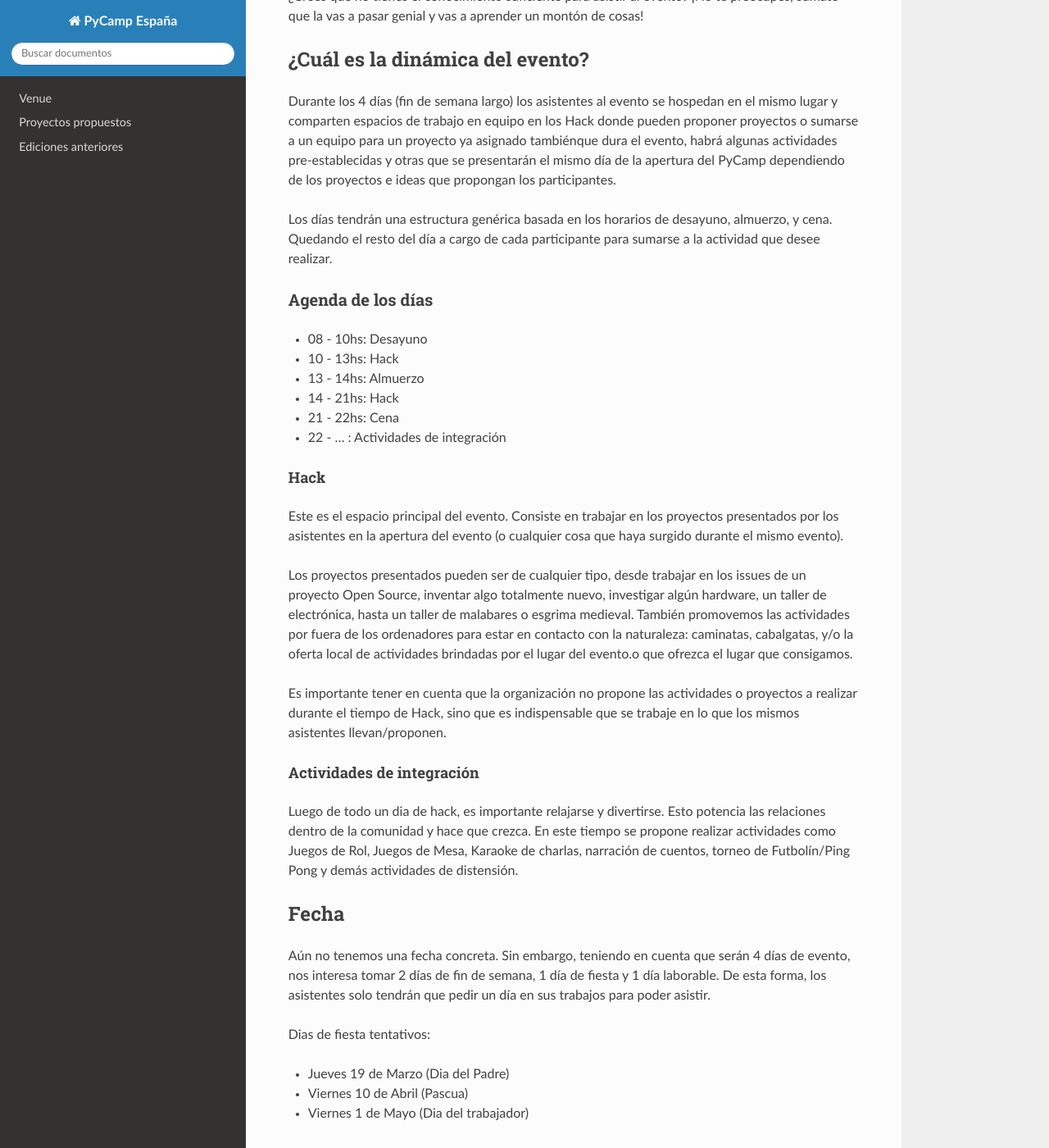
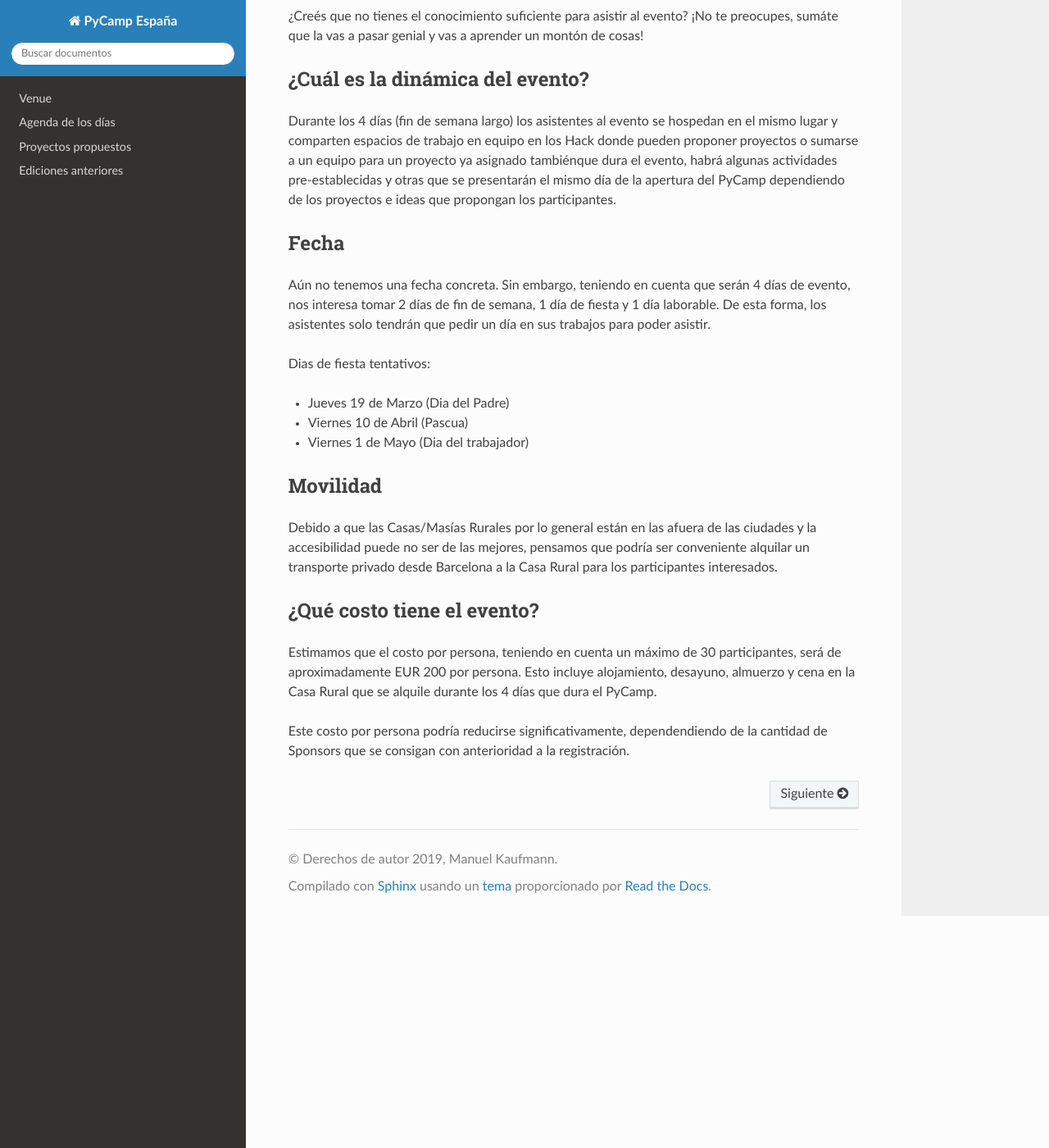
Before and after one commit to humitos/pycampes, a Sphinx documentation site: the page built from docs/index.rst, in a window 1280 px wide and 1400 px high, scrolled down 1184 px. Shown: the whole window at 82% size. Built offline with Sphinx 7.4.7 and the Read the Docs theme 2.0.0, drawn with Linux system fonts in a browser that asks for light colours; some of the changed text lies outside the part shown.

Commit message:
re-estructura de contenido

```diff
--- a/docs/index.rst
+++ b/docs/index.rst
@@ -36,32 +36,6 @@ El PyCamp es un evento inclusivo donde se potencian las habilidades de programac
 
 Durante los 4 días (fin de semana largo) los asistentes al evento se hospedan en el mismo lugar y comparten espacios de trabajo en equipo en los Hack donde pueden proponer proyectos o sumarse a un equipo para un proyecto ya asignado tambiénque dura el evento, habrá algunas actividades pre-establecidas y otras que se presentarán el mismo día de la apertura del PyCamp dependiendo de los proyectos e ideas que propongan los participantes.
 
-Los días tendrán una estructura genérica basada en los horarios de desayuno, almuerzo, y cena. Quedando el resto del día a cargo de cada participante para sumarse a la actividad que desee realizar.
-
-Agenda de los días
-~~~~~~~~~~~~~~~~~~
-
-* 08 - 10hs: Desayuno
-* 10 - 13hs: Hack
-* 13 - 14hs: Almuerzo
-* 14 - 21hs: Hack
-* 21 - 22hs: Cena
-* 22 - ... : Actividades de integración
-
-
-Hack
-++++
-
-Este es el espacio principal del evento. Consiste en trabajar en los proyectos presentados por los asistentes en la apertura del evento (o cualquier cosa que haya surgido durante el mismo evento).
-
-Los proyectos presentados pueden ser de cualquier tipo, desde trabajar en los issues de un proyecto Open Source, inventar algo totalmente nuevo, investigar algún hardware, un taller de electrónica, hasta un taller de malabares o esgrima medieval. También promovemos las actividades por fuera de los ordenadores para estar en contacto con la naturaleza: caminatas, cabalgatas, y/o la oferta local de actividades brindadas por el lugar del evento.o que ofrezca el lugar que consigamos.
-
-Es importante tener en cuenta que la organización no propone las actividades o proyectos a realizar durante el tiempo de Hack, sino que es indispensable que se trabaje en lo que los mismos asistentes llevan/proponen.
-
-Actividades de integración
-++++++++++++++++++++++++++
-
-Luego de todo un dia de hack, es importante relajarse y divertirse. Esto potencia las relaciones dentro de la comunidad y hace que crezca. En este tiempo se propone realizar actividades como Juegos de Rol, Juegos de Mesa, Karaoke de charlas, narración de cuentos, torneo de Futbolín/Ping Pong y demás actividades de distensión.
 
 Fecha
 -----
@@ -74,21 +48,6 @@ Dias de fiesta tentativos:
 * Viernes 10 de Abril (Pascua)
 * Viernes 1 de Mayo (Dia del trabajador)
 
-Lugar / Venue
--------------
-
-Pensamos que las "Casas / Masías rurales" pueden ser una buena opción y quizás cumplan con todos los requisitos:
-
-* Alejado de la ciudad
-* Cerca de la naturaleza
-* Conectividad a internet
-* Habitaciones para 30 personas
-* Comedor para 30 personas (desayuno / almuerzo / cena)
-* Salon para Hack (mesas / tablas y sillas con respaldar)
-* Energía / Enchufes en el Salon de Hack
-* Posibilidad de trabajar en grupos de 4 o 5 en diferentes espacios
-* Espacios alternativos de distracción
-
 Movilidad
 ---------
 
```
Also changed, not shown: other parts of docs/index.rst (+2 -2 lines), docs/agenda.rst (added, +26 -0 lines), docs/venue.rst (+13 -0 lines).
